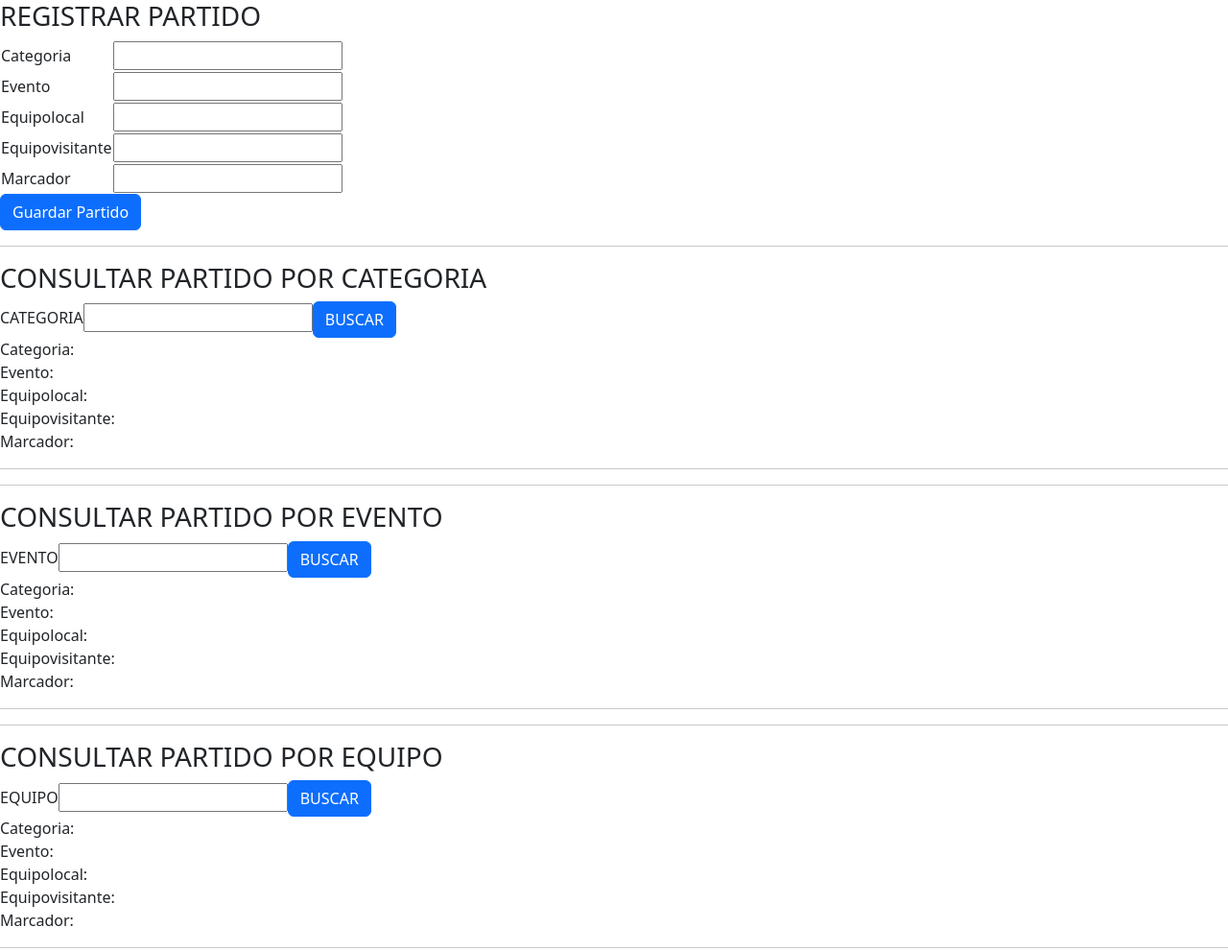
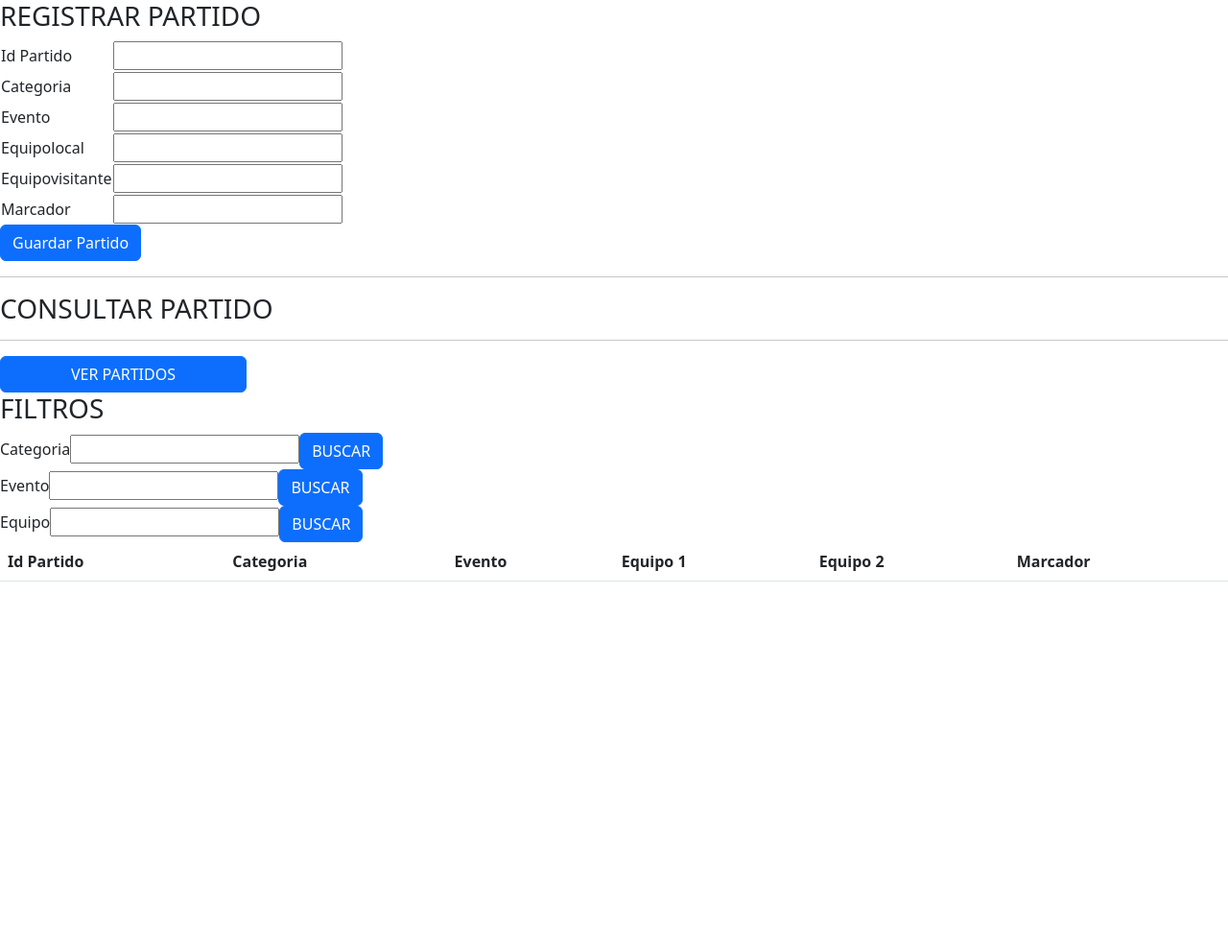
Before and after one commit to luzda2/FRONTEND-UNAB_PLAY, a plain HTML site: page demo/index.html in a window 1280 px wide. Shown: the whole page at 96% size. After the commit the page ends 800 px from the top, so only its background shows below. Drawn offline with nearby package versions, Linux system fonts and the light colour scheme; some packages are replaced by stand-ins of ours; a script that the page names is missing.

Commit message:
Modificación archivo html

```diff
--- a/demo/index.html
+++ b/demo/index.html
@@ -5,15 +5,21 @@
     <meta http-equiv="X-UA-Compatible" content="IE=edge">
     <meta name="viewport" content="width=device-width, initial-scale=1.0">
     <title>Document</title>
+    <link rel="shortcut icon" href="#">
     <link href="https://cdn.jsdelivr.net/npm/bootstrap@5.2.3/dist/css/bootstrap.min.css" rel="stylesheet" integrity="sha384-rbsA2VBKQhggwzxH7pPCaAqO46MgnOM80zW1RWuH61DGLwZJEdK2Kadq2F9CUG65" crossorigin="anonymous">
     <script src="https://cdn.jsdelivr.net/npm/bootstrap@5.2.3/dist/js/bootstrap.bundle.min.js" integrity="sha384-kenU1KFdBIe4zVF0s0G1M5b4hcpxyD9F7jL+jjXkk+Q2h455rYXK/7HAuoJl+0I4" crossorigin="anonymous"></script>
     <script src="//cdn.jsdelivr.net/npm/sweetalert2@11"></script>
 </head>
 <body>
     <div id="aplicacion">
+
         <h3>REGISTRAR PARTIDO</h3>
         <form v-on:submit.prevent="guardarPartido">
             <table>
+                <tr>
+                    <td><label>Id Partido</label></td>
+                    <td><input type="text" v-model="id"></td>
+                </tr>
                 <tr>
                     <td><label>Categoria</label></td>
                     <td><input type="text" v-model="categoria"></td>
@@ -38,41 +44,38 @@
             <input type="submit" class="btn btn-primary" value="Guardar Partido">
         </form>
         <hr>
-        <h3>CONSULTAR PARTIDO POR CATEGORIA</h3>
-        <label>CATEGORIA</label><input type="text" v-model="buscaCategoria">
-        <input class="btn btn-primary" type="button" value="BUSCAR" v-on:click="buscarxcategoria">
-        <p>
-            Categoria: {{partido.categoria}}<br>
-            Evento: {{partido.evento}}<br>
-            Equipolocal: {{partido.equipolocal}}<br>
-            Equipovisitante: {{partido.equipovisitante}}<br>
-            Marcador: {{partido.marcador}}
-        </p>
+        <h3>CONSULTAR PARTIDO</h3>
         <hr>
-        <hr>
-        <h3>CONSULTAR PARTIDO POR EVENTO</h3>
-        <label>EVENTO</label><input type="text" v-model="buscaEvento">
-        <input class="btn btn-primary" type="button" value="BUSCAR" v-on:click="buscarxevento">
-        <p>
-            Categoria: {{partido.categoria}}<br>
-            Evento: {{partido.evento}}<br>
-            Equipolocal: {{partido.equipolocal}}<br>
-            Equipovisitante: {{partido.equipovisitante}}<br>
-            Marcador: {{partido.marcador}}
-        </p>
-        <hr>
-        <hr>
-        <h3>CONSULTAR PARTIDO POR EQUIPO</h3>
-        <label>EQUIPO</label><input type="text" v-model="buscaEquipo">
-        <input class="btn btn-primary" type="button" value="BUSCAR" v-on:click="buscarxequipo">
-        <p>
-            Categoria: {{partido.categoria}}<br>
-            Evento: {{partido.evento}}<br>
-            Equipolocal: {{partido.equipolocal}}<br>
-            Equipovisitante: {{partido.equipovisitante}}<br>
-            Marcador: {{partido.marcador}}
-        </p>
-        <hr>
+        <input class="btn btn-primary" value="VER PARTIDOS" v-on:click="verPartidos">
+        <h3>FILTROS</h3>
+        <label>Categoria</label><input type="text" v-model="categoriaBuscar">
+        <input type="button" class="btn btn-primary" value="BUSCAR" v-on:click="buscarxcategoria"><br>
+        <label>Evento</label><input type="text" v-model="eventoBuscar">
+        <input type="button" class="btn btn-primary" value="BUSCAR" v-on:click="buscarxevento"><br>
+        <label>Equipo</label><input type="text" v-model="equipoBuscar">
+        <input type="button" class="btn btn-primary" value="BUSCAR" v-on:click="buscarxequipo"><br>
+        <table class="table table-striped">
+            <thead>
+                <th>Id Partido</th>
+                <th>Categoria</th>
+                <th>Evento</th>
+                <th>Equipo 1</th>
+                <th>Equipo 2</th>
+                <th>Marcador</th>
+            </thead>
+            <tbody>
+                <tr v-for="partido in partidos">
+                    <td>{{partido.id}}</td>
+                    <td>{{partido.categoria}}</td>
+                    <td>{{partido.evento}}</td>
+                    <td>{{partido.equipolocal}}</td>
+                    <td>{{partido.equipovisitante}}</td>
+                    <td>{{partido.marcador}}</td>
+                </tr>
+
+            </tbody>
+        </table>
+
 
     </div>
 
--- a/demo/js/app.js
+++ b/demo/js/app.js
@@ -1,26 +1,27 @@
 const app=Vue.createApp({
     data(){
         return{
+            id:"",
             categoria:"",
             evento:"",
             equipolocal:"",
             equipovisitante:"",
             marcador:"",
             partidos:[],
-            buscaCategoria:"",
-            buscaEquipo:"",
-            buscaEvento:"",
-            partido:{}
+            categoriaBuscar:"",
+            eventoBuscar:"",
+            equipoBuscar:""
         }
     },
 
     methods:{
         guardarPartido(){
-            const endpoint="http://localhost:8080/partido/guardar/";
+            const endpoint="http://localhost:8080/partido/guardar";
             const opciones={
                 method:"POST",
                 headers:{'Content-Type':'application/json'},
                 body:JSON.stringify({
+                    id:this.id,
                     categoria:this.categoria,
                     evento:this.evento,
                     equipolocal:this.equipolocal,
@@ -30,24 +31,37 @@ const app=Vue.createApp({
             };
 
             fetch(endpoint,opciones).then(async response=>{
-
                 Swal.fire({
                     position: 'top-end',
                     icon: 'success',
-                    title: 'Partido Guardado',
+                    title: 'Usuario  Guardado!',
                     showConfirmButton: false,
                     timer: 2500
-                  });
+                  })
+
+
+                this.id="";
                 this.categoria="";
                 this.evento="";
                 this.equipolocal="";
                 this.equipovisitante="";
-                this.marcador=""
+                this.marcador="";
+
             })
 
         },
+
+        verPartidos(){
+            const endpoint="http://localhost:8080/partido/consultar";
+            const opciones={method:"GET"}
+
+            fetch(endpoint,opciones).then(async response=>{
+                this.partidos=await response.json();
+            })
+        },
+
         buscarxcategoria(){
-            const endpoint="http://localhost:8080/partido/buscarpartidoxcategoria/"+this.buscaCategoria;
+            const endpoint="http://localhost:8080/partido/buscarpartidoxcategoria/"+this.categoriaBuscar;
             const opciones={method:"GET"};
 
             fetch(endpoint,opciones).then(async response=>{
@@ -56,7 +70,7 @@ const app=Vue.createApp({
 
         },
         buscarxevento(){
-            const endpoint="http://localhost:8080/partido/buscarpartidoxevento/"+this.buscaEvento;
+            const endpoint="http://localhost:8080/partido/buscarpartidoxevento/"+this.eventoBuscar;
             const opciones={method:"GET"};
 
             fetch(endpoint,opciones).then(async response=>{
@@ -65,7 +79,7 @@ const app=Vue.createApp({
 
         },
         buscarxequipo(){
-            const endpoint="http://localhost:8080/partido/buscarpartidoxequipo/"+this.buscaEquipo;
+            const endpoint="http://localhost:8080/partido/buscarpartidoxequipo/"+this.equipoBuscar;
             const opciones={method:"GET"};
 
             fetch(endpoint,opciones).then(async response=>{
```
